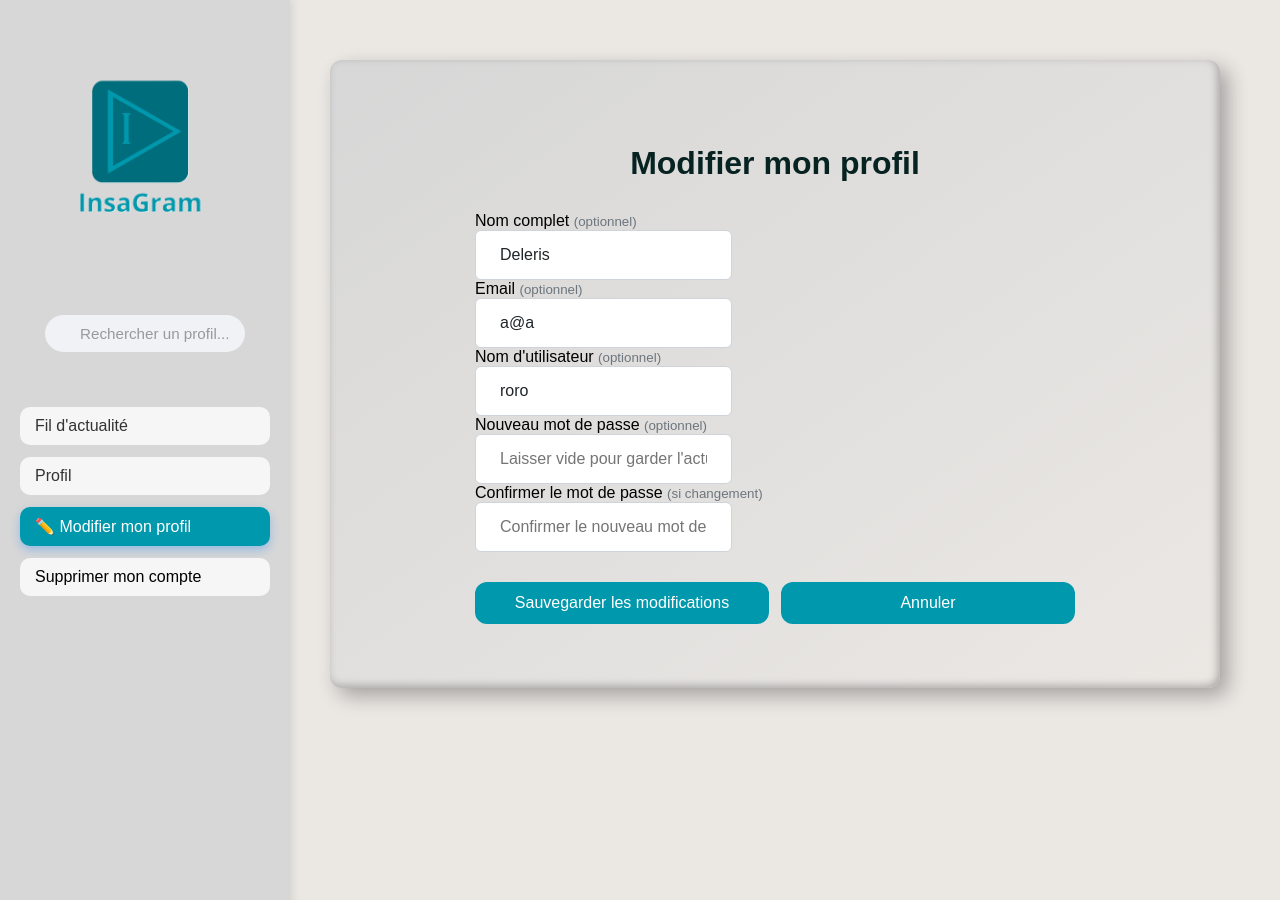
After one commit to aperrin334/hello-python-ci, a Flask app: page /edit_profile in a window 1280 px wide. The commit adds this page. Run offline with Flask 3, Linux system fonts and the light colour scheme; a user stored in the database is signed in.

Commit message:
feat : modifier infos profil

```diff
--- a/app.py
+++ b/app.py
@@ -254,6 +254,71 @@ def delete_post(post_id):
     return redirect(url_for('profile'))
 
 
+@app.route('/edit_profile', methods=['GET', 'POST'])
+def edit_profile():
+    if 'username' not in session:
+        return redirect(url_for('login'))
+
+    user = User.query.filter_by(username=session['username']).first()
+
+    if request.method == 'POST':
+        # Récupérer les données (mais ne pas forcer à changer quoi que ce soit)
+        new_name = request.form.get('name', '').strip()
+        new_email = request.form.get('email', '').strip()
+        new_username = request.form.get('username', '').strip()
+        new_password = request.form.get('password', '').strip()
+        confirm_password = request.form.get('confirm_password', '').strip()
+
+        # --- Vérifications uniquement si les champs sont modifiés ---
+
+        # Vérifier email uniquement si un nouvel email est fourni
+        if new_email and new_email != user.email:
+            existing_email = User.query.filter_by(email=new_email).first()
+            if existing_email:
+                flash('Cet email est déjà utilisé.', 'error')
+                return render_template('edit_profile.html', user=user)
+
+        # Vérifier username uniquement si un nouveau est fourni
+        if new_username and new_username != user.username:
+            existing_username = User.query.filter_by(username=new_username).first()
+            if existing_username:
+                flash("Ce nom d'utilisateur est déjà pris.", 'error')
+                return render_template('edit_profile.html', user=user)
+
+        # --- Mise à jour partielle ---
+
+        if new_name:
+            user.name = new_name
+
+        if new_email:
+            user.email = new_email
+
+        if new_username:
+            user.username = new_username
+
+        # Mot de passe uniquement si fourni
+        if new_password:
+            if new_password != confirm_password:
+                flash('Les mots de passe ne correspondent pas.', 'error')
+                return render_template('edit_profile.html', user=user)
+            if len(new_password) < 6:
+                flash('Le mot de passe doit contenir au moins 6 caractères.', 'error')
+                return render_template('edit_profile.html', user=user)
+            user.password = generate_password_hash(new_password)
+
+        db.session.commit()
+
+        # Mettre à jour session uniquement si username changé
+        if new_username:
+            session['username'] = new_username
+
+        flash('Profil mis à jour avec succès !', 'success')
+        return redirect(url_for('profile'))
+
+    return render_template('edit_profile.html', user=user)
+
+
+
 @app.route('/comment/<int:post_id>', methods=['POST'])
 def create_comment(post_id):
     if 'username' not in session:
--- /dev/null
+++ b/templates/edit_profile.html
@@ -0,0 +1,182 @@
+<!DOCTYPE html>
+<html lang="fr">
+<head>
+    <meta charset="UTF-8">
+    <meta name="viewport" content="width=device-width, initial-scale=1.0">
+    <title>Modifier mon profil - InsaGram</title>
+    <link rel="stylesheet" href="{{ url_for('static', filename='style.css') }}">
+    <style>
+        .main-content {
+            display: flex;
+            justify-content: center;
+        }
+
+        .container.container--lg {
+            width: 100%;
+            max-width: 800px;
+        }
+
+        .edit-profile-wrapper {
+            display: flex;
+            justify-content: center;
+            width: 100%;
+        }
+
+        .edit-profile-form {
+            width: 100%;
+            max-width: 600px;
+        }
+
+    </style>
+</head>
+<body>
+
+<!-- 🧭 Sidebar -->
+<div class="sidebar">
+    <img src="{{ url_for('static', filename='images/LOGO_sidebar.png') }}" alt="Logo InsaGram" class="logo">
+
+    <div class="container-search">
+        <form method="GET" action="{{ url_for('search') }}" class="search-form">
+            <input
+                type="text"
+                name="q"
+                placeholder="Rechercher un profil..."
+                aria-label="Rechercher"
+                class="search-input-with-icon">
+        </form>
+    </div>
+
+    <nav class="sidebar-nav">
+        <form action="{{ url_for('feed') }}" method="get">
+            <button
+                type="submit"
+                class="sidebar-btn {% if request.endpoint == 'feed' %}active{% endif %}">
+                Fil d'actualité
+            </button>
+        </form>
+
+        <form action="{{ url_for('profile') }}" method="get">
+            <button
+                type="submit"
+                class="sidebar-btn {% if request.endpoint == 'profile' %}active{% endif %}">
+                Profil
+            </button>
+        </form>
+
+        <form action="{{ url_for('edit_profile') }}" method="get">
+            <button
+                type="submit"
+                class="sidebar-btn {% if request.endpoint == 'edit_profile' %}active{% endif %}">
+                ✏️ Modifier mon profil
+            </button>
+        </form>
+
+        <form action="{{ url_for('delete_account') }}" method="get">
+            <button
+                type="submit"
+                class="sidebar-btn btn-danger">
+                Supprimer mon compte
+            </button>
+        </form>
+    </nav>
+</div>
+
+<!-- 💬 Contenu principal -->
+<div class="main-content bg-light">
+    <div class="container container--lg">
+
+        <h1 class="h1" style="text-align: center;">Modifier mon profil</h1>
+
+        <!-- ✅ Messages flash -->
+        {% with messages = get_flashed_messages(with_categories=true) %}
+            {% if messages %}
+                <div class="edit-profile-wrapper">
+                    <div class="edit-profile-form">
+                        {% for category, message in messages %}
+                        <div class="alert alert-{{ 'danger' if category == 'error' else 'success' }}" role="alert">
+                            {{ message }}
+                        </div>
+                        {% endfor %}
+                    </div>
+                </div>
+            {% endif %}
+        {% endwith %}
+
+        <!-- Formulaire de modification -->
+        <div class="edit-profile-wrapper">
+            <form method="POST" action="{{ url_for('edit_profile') }}" class="edit-profile-form">
+
+                <!-- Nom complet -->
+                <div class="mb-3">
+                    <label for="name" class="form-label">Nom complet <small class="text-muted">(optionnel)</small></label>
+                    <input
+                        type="text"
+                        class="form-control"
+                        id="name"
+                        name="name"
+                        value="{{ user.name }}"
+                        placeholder="Laisser vide pour garder l'actuel">
+                </div>
+
+                <!-- Email -->
+                <div class="mb-3">
+                    <label for="email" class="form-label">Email <small class="text-muted">(optionnel)</small></label>
+                    <input
+                        type="email"
+                        class="form-control"
+                        id="email"
+                        name="email"
+                        value="{{ user.email }}"
+                        placeholder="Laisser vide pour garder l'actuel">
+                </div>
+
+                <!-- Nom d'utilisateur -->
+                <div class="mb-3">
+                    <label for="username" class="form-label">Nom d'utilisateur <small class="text-muted">(optionnel)</small></label>
+                    <input
+                        type="text"
+                        class="form-control"
+                        id="username"
+                        name="username"
+                        value="{{ user.username }}"
+                        placeholder="Laisser vide pour garder l'actuel">
+                </div>
+
+                <!-- Nouveau mot de passe -->
+                <div class="mb-3">
+                    <label for="password" class="form-label">Nouveau mot de passe <small class="text-muted">(optionnel)</small></label>
+                    <input
+                        type="password"
+                        class="form-control"
+                        id="password"
+                        name="password"
+                        minlength="6"
+                        placeholder="Laisser vide pour garder l'actuel">
+                </div>
+
+                <!-- Confirmer le mot de passe -->
+                <div class="mb-3">
+                    <label for="confirm_password" class="form-label">Confirmer le mot de passe <small class="text-muted">(si changement)</small></label>
+                    <input
+                        type="password"
+                        class="form-control"
+                        id="confirm_password"
+                        name="confirm_password"
+                        minlength="6"
+                        placeholder="Confirmer le nouveau mot de passe">
+                </div>
+
+                <!-- Boutons -->
+                <div style="display: flex; gap: 12px; margin-top: 30px;">
+                    <button type="submit" class="btn btn-primary" style="flex: 1;">Sauvegarder les modifications</button>
+                    <a href="{{ url_for('profile') }}" class="btn btn-secondary" style="flex: 1; text-align: center;">Annuler</a>
+                </div>
+
+            </form>
+        </div>
+
+    </div>
+</div>
+
+</body>
+</html>
```
Also changed, not shown: templates/edit_biography.html (+9 -0 lines), templates/profile.html (+9 -0 lines), templates/search_results.html (+9 -0 lines), templates/timeline.html (+9 -0 lines), templates/user_profile.html (+8 -0 lines).
